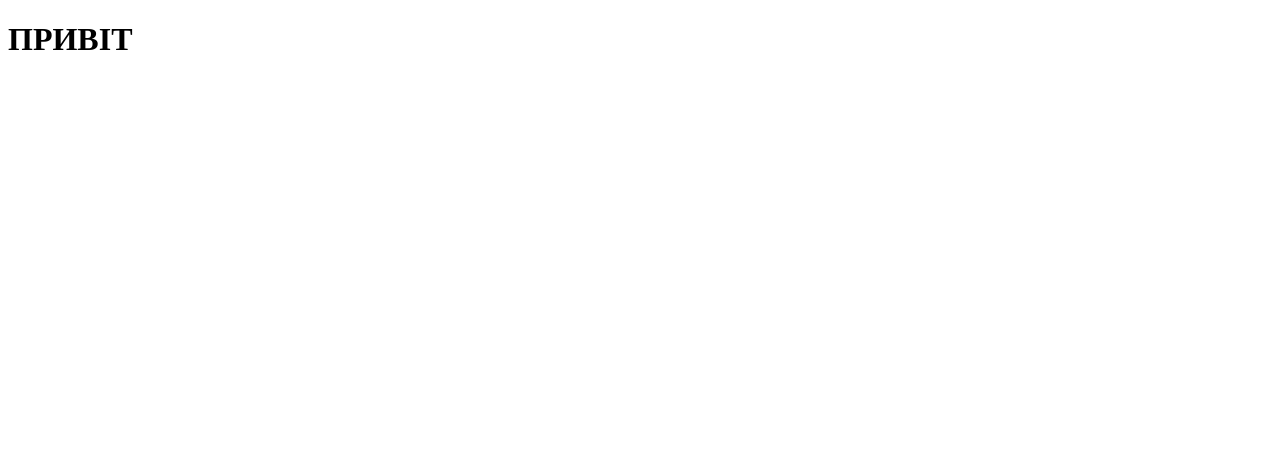
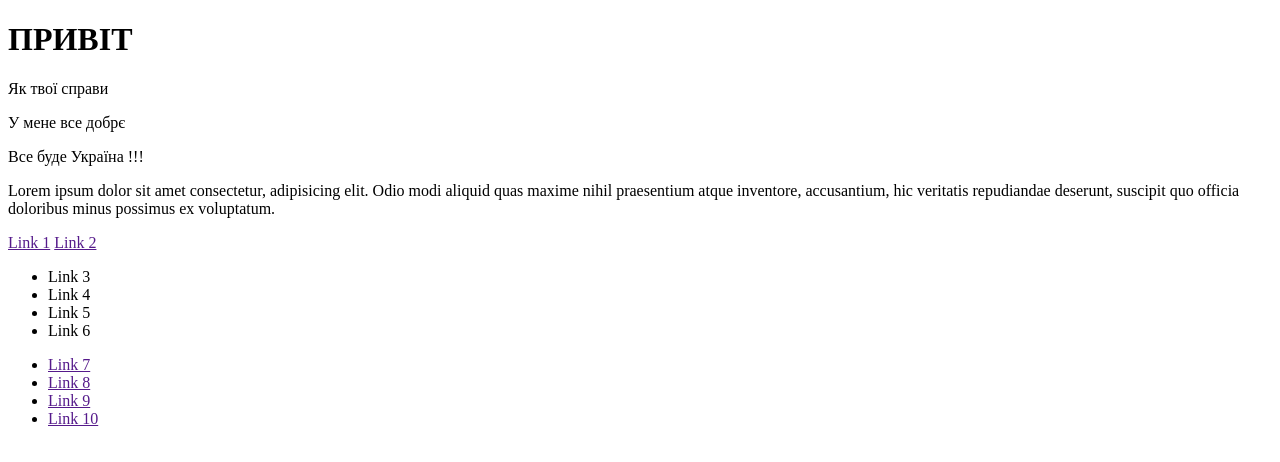
Before and after one commit to vvs1403/Module_1, a plain HTML site: page index.html in a window 1280 px wide. Drawn offline with Linux system fonts and the light colour scheme.

Commit message:
Update index.html

```diff
--- a/index.html
+++ b/index.html
@@ -4,13 +4,39 @@
     <meta charset="UTF-8">
     <meta http-equiv="X-UA-Compatible" content="IE=edge">
     <meta name="viewport" content="width=device-width, initial-scale=1.0">
-    <title>Document</title>
+    <title>HTML_CSS</title>
 </head>
 <body>
     <h1>ПРИВІТ</h1>
-    <p></p>
-    <p></p>
-    <p></p>
-    <p></p>
+    <p>Як твої справи</p>
+    <p>У мене все добрє</p>
+    <p>Все буде Україна !!!</p>
+    <p>
+    Lorem ipsum dolor sit amet consectetur, adipisicing elit. Odio modi aliquid quas maxime nihil praesentium atque inventore, accusantium, hic veritatis repudiandae deserunt, suscipit quo officia doloribus minus possimus ex voluptatum.
+    </p>
+    <a href="">Link 1</a>
+    <a href="">Link 2</a>
+    <ul>
+        <li>Link 3</li>
+        <li>Link 4</li>
+        <li>Link 5</li>
+        <li>Link 6</li>
+    </ul>
+<nav>
+  <ul>
+      <li>
+          <a href="">Link 7</a>
+      </li>
+      <li>
+          <a href="">Link 8</a>
+      </li>
+      <li>
+          <a href="">Link 9</a>
+      </li>
+      <li>
+          <a href="">Link 10</a>
+      </li>
+  </ul>
+</nav>
 </body>
 </html>
```
